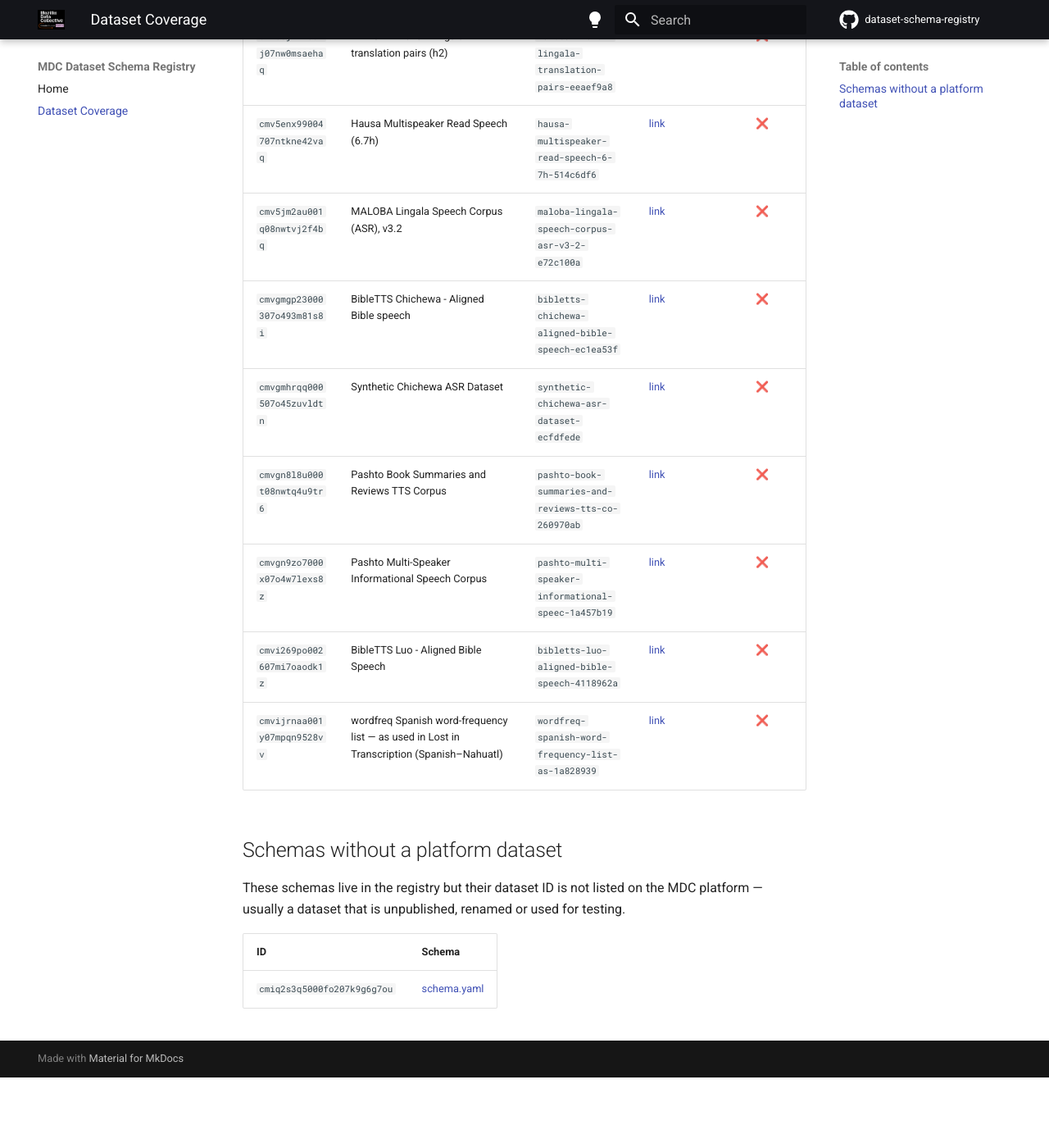
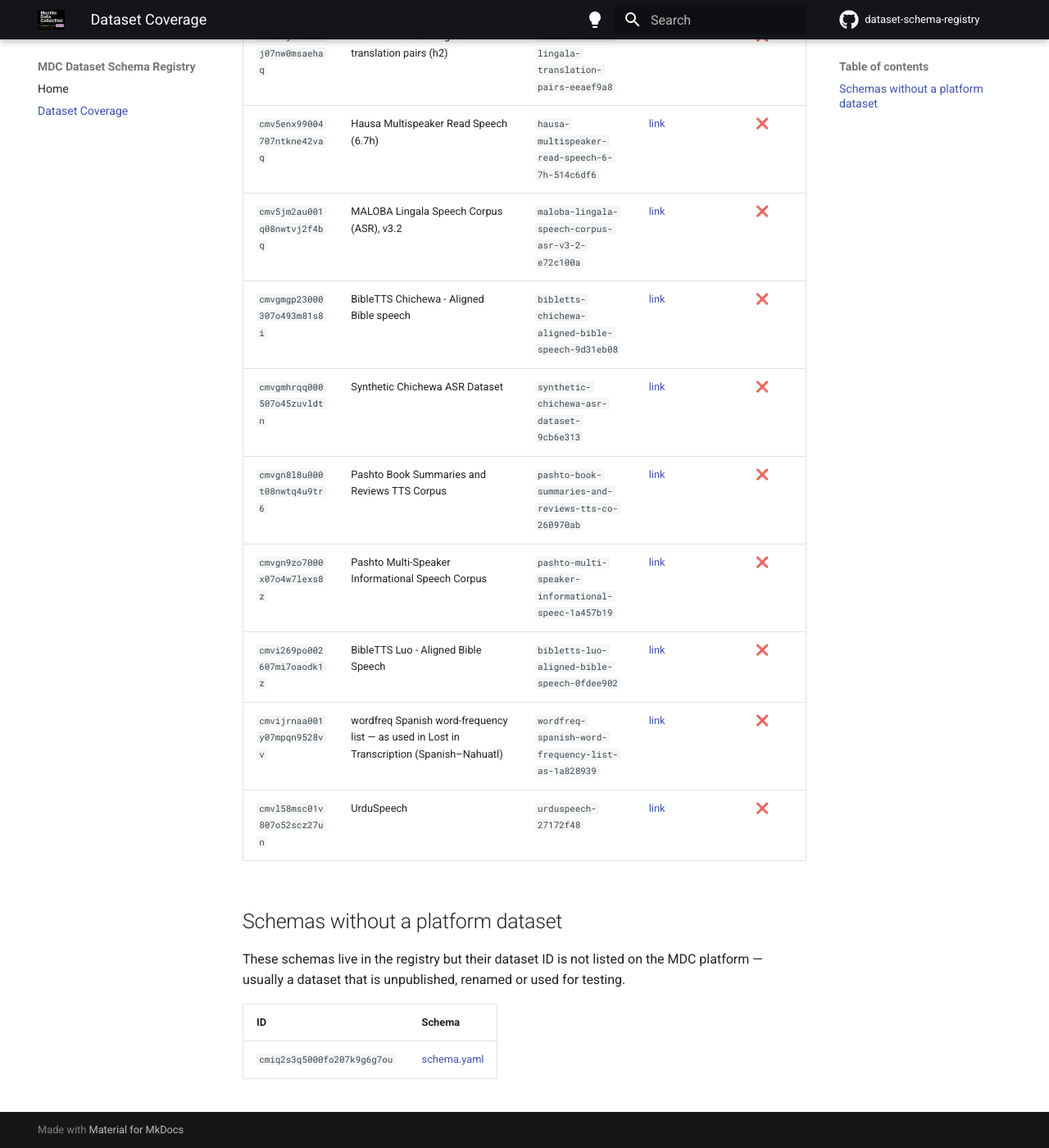
Before and after one commit to Mozilla-Data-Collective/dataset-schema-registry, an MkDocs documentation site: the page built from docs/dataset-coverage.md, in a window 1280 px wide and 1400 px high, scrolled down 124584 px. Shown: the whole window at 82% size. Built offline with MkDocs 1.6.1 and Material for MkDocs 9.7.7, drawn with Linux system fonts in a browser that asks for light colours; comment, search, counter and statistics services are not loaded; before the commit the page ends 125898 px from its top, so only the background shows below that; some of the changed text lies outside the part shown.

Commit message:
chore: update registry index and dataset coverage [skip ci]

```diff
--- a/docs/dataset-coverage.md
+++ b/docs/dataset-coverage.md
@@ -1219,12 +1219,13 @@ data programmatically.
 | `cmv5ejv7r004j07nw0msaehaq` | MALOBA French-Lingala translation pairs (h2) | `maloba-french-lingala-translation-pairs-eeaef9a8` | [link](https://mozilladatacollective.com/datasets/cmv5ejv7r004j07nw0msaehaq) | ❌ |
 | `cmv5enx99004707ntkne42vaq` | Hausa Multispeaker Read Speech (6.7h) | `hausa-multispeaker-read-speech-6-7h-514c6df6` | [link](https://mozilladatacollective.com/datasets/cmv5enx99004707ntkne42vaq) | ❌ |
 | `cmv5jm2au001q08nwtvj2f4bq` | MALOBA Lingala Speech Corpus (ASR), v3.2 | `maloba-lingala-speech-corpus-asr-v3-2-e72c100a` | [link](https://mozilladatacollective.com/datasets/cmv5jm2au001q08nwtvj2f4bq) | ❌ |
-| `cmvgmgp23000307o493m81s8i` | BibleTTS Chichewa - Aligned Bible speech | `bibletts-chichewa-aligned-bible-speech-ec1ea53f` | [link](https://mozilladatacollective.com/datasets/cmvgmgp23000307o493m81s8i) | ❌ |
-| `cmvgmhrqq000507o45zuvldtn` | Synthetic Chichewa ASR Dataset | `synthetic-chichewa-asr-dataset-ecfdfede` | [link](https://mozilladatacollective.com/datasets/cmvgmhrqq000507o45zuvldtn) | ❌ |
+| `cmvgmgp23000307o493m81s8i` | BibleTTS Chichewa - Aligned Bible speech | `bibletts-chichewa-aligned-bible-speech-9d31eb08` | [link](https://mozilladatacollective.com/datasets/cmvgmgp23000307o493m81s8i) | ❌ |
+| `cmvgmhrqq000507o45zuvldtn` | Synthetic Chichewa ASR Dataset | `synthetic-chichewa-asr-dataset-9cb6e313` | [link](https://mozilladatacollective.com/datasets/cmvgmhrqq000507o45zuvldtn) | ❌ |
 | `cmvgn8l8u000t08nwtq4u9tr6` | Pashto Book Summaries and Reviews TTS Corpus | `pashto-book-summaries-and-reviews-tts-co-260970ab` | [link](https://mozilladatacollective.com/datasets/cmvgn8l8u000t08nwtq4u9tr6) | ❌ |
 | `cmvgn9zo7000x07o4w7lexs8z` | Pashto Multi-Speaker Informational Speech Corpus | `pashto-multi-speaker-informational-speec-1a457b19` | [link](https://mozilladatacollective.com/datasets/cmvgn9zo7000x07o4w7lexs8z) | ❌ |
-| `cmvi269po002607mi7oaodk1z` | BibleTTS Luo - Aligned Bible Speech | `bibletts-luo-aligned-bible-speech-4118962a` | [link](https://mozilladatacollective.com/datasets/cmvi269po002607mi7oaodk1z) | ❌ |
+| `cmvi269po002607mi7oaodk1z` | BibleTTS Luo - Aligned Bible Speech | `bibletts-luo-aligned-bible-speech-0fdee902` | [link](https://mozilladatacollective.com/datasets/cmvi269po002607mi7oaodk1z) | ❌ |
 | `cmvijrnaa001y07mpqn9528vv` | wordfreq Spanish word-frequency list — as used in Lost in Transcription (Spanish–Nahuatl) | `wordfreq-spanish-word-frequency-list-as-1a828939` | [link](https://mozilladatacollective.com/datasets/cmvijrnaa001y07mpqn9528vv) | ❌ |
+| `cmvl58msc01v807o52scz27un` | UrduSpeech | `urduspeech-27172f48` | [link](https://mozilladatacollective.com/datasets/cmvl58msc01v807o52scz27un) | ❌ |
 
 ## Schemas without a platform dataset
 
```
Also changed, not shown: other parts of docs/dataset-coverage.md (+3 -3 lines), 1 other file.
